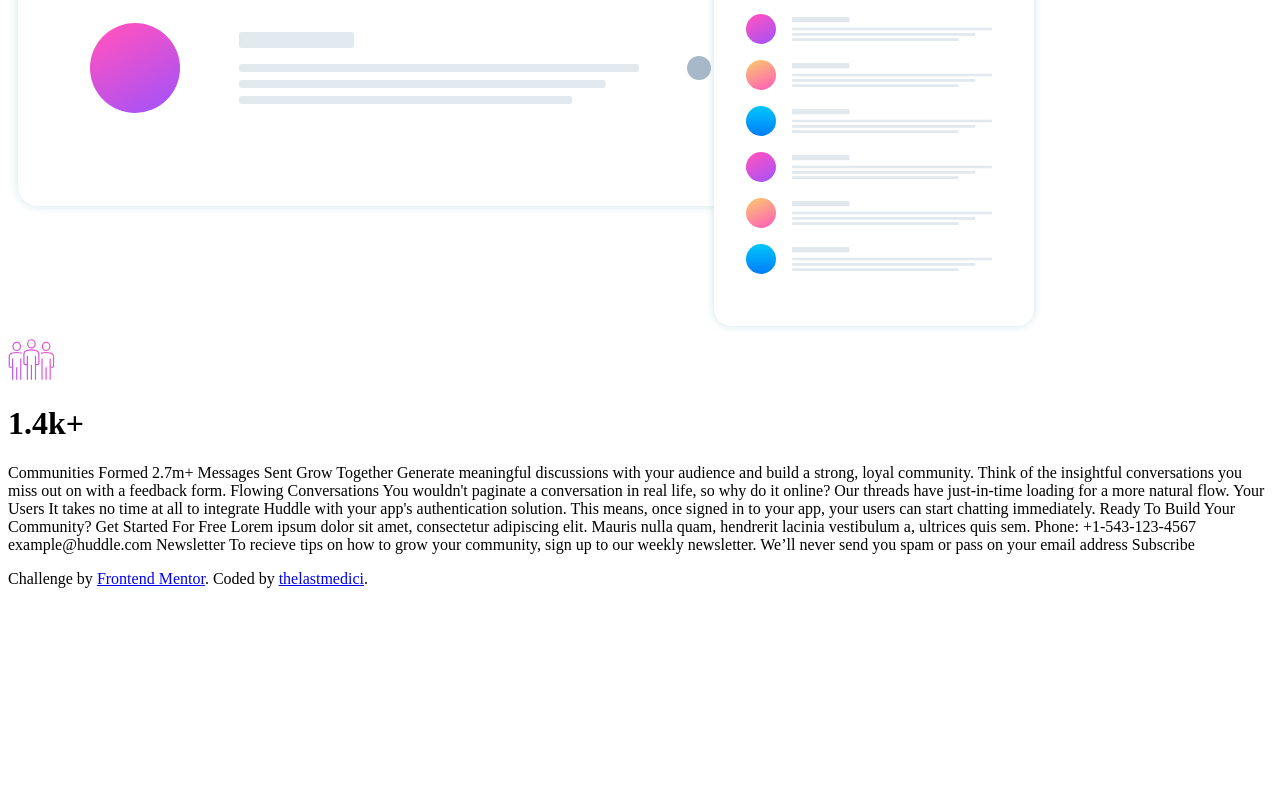
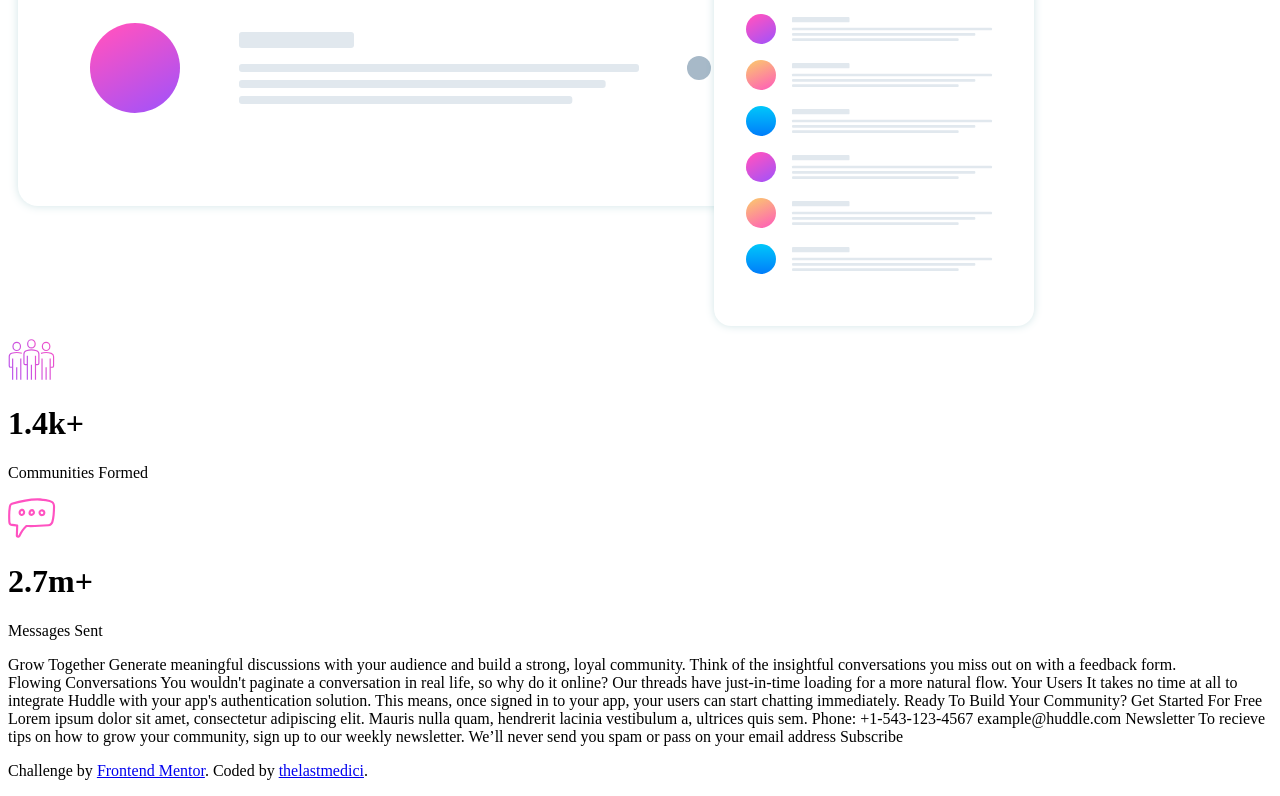
Before and after one commit to thelastmedici/JS_LEARNING, a plain HTML site: page huddle-landing-page-with-curved-sections/index.html in a window 1280 px wide. Shown: the part 592-1388 px from the top of the page. Before the commit the page ends 1196 px from the top, so only its background shows below. Drawn offline with Linux system fonts and the light colour scheme.

Commit message:
added markup

```diff
--- a/huddle-landing-page-with-curved-sections/index.html
+++ b/huddle-landing-page-with-curved-sections/index.html
@@ -31,13 +31,21 @@
       <div class="community">
         <img src="./images/icon-communities.svg" alt="communities">
         <h1>1.4k+</h1>
+
+      <p>Communities Formed</p>
+    </div>
+
+    <div class="msg-sent">
+      <img src="./images/icon-messages.svg" alt="Messages">
+
+        <h1>2.7m+</h1>
+        <p>Messages Sent</p>
+    </div>
+      <div class="grow">
+        Grow Together
+        Generate meaningful discussions with your audience and build a strong, loyal community.
+        Think of the insightful conversations you miss out on with a feedback form.
       </div>
-      Communities Formed
-      2.7m+
-      Messages Sent
-      Grow Together
-      Generate meaningful discussions with your audience and build a strong, loyal community.
-      Think of the insightful conversations you miss out on with a feedback form.
       Flowing Conversations
       You wouldn't paginate a conversation in real life, so why do it online? Our threads have
       just-in-time loading for a more natural flow.
```
